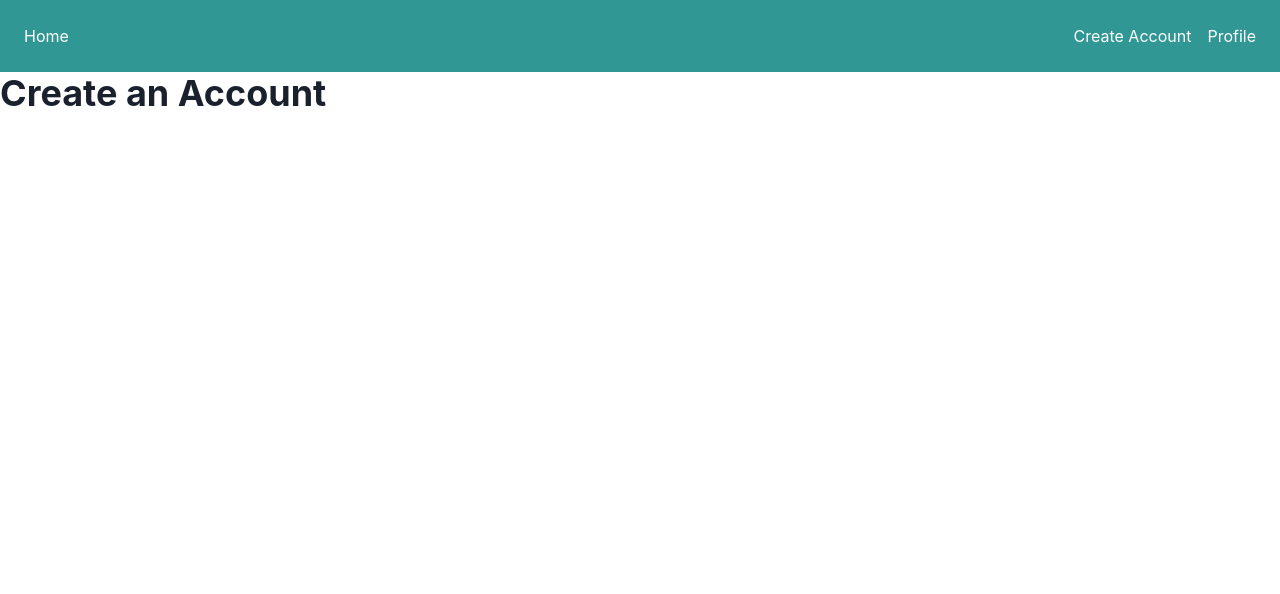
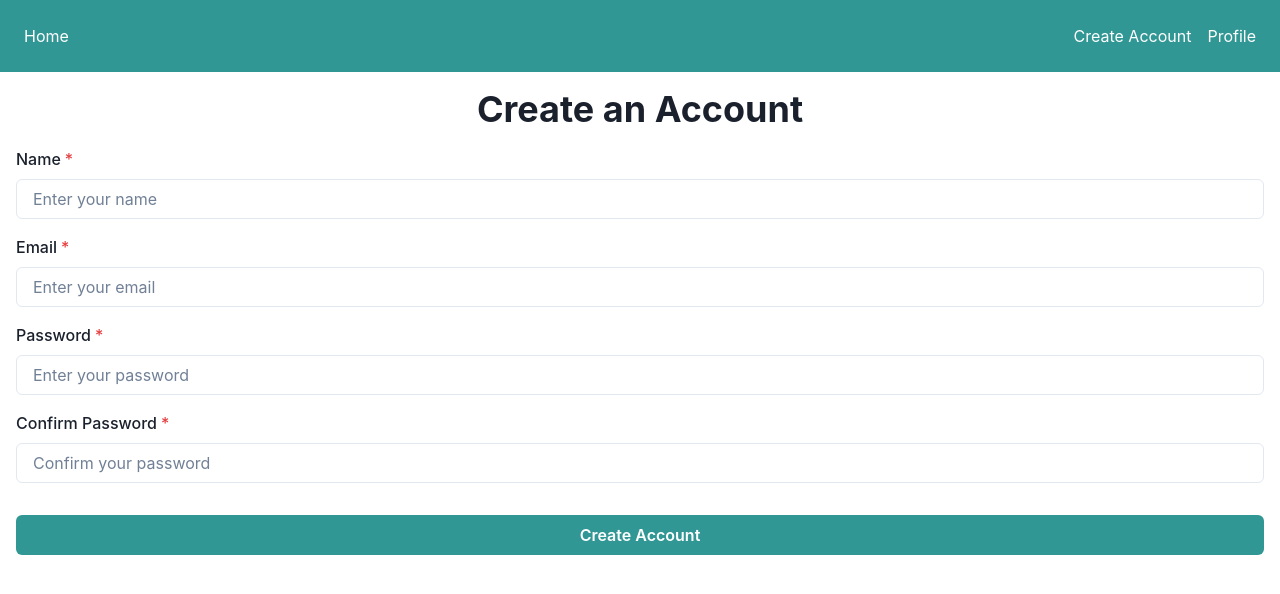
Before and after one commit to GPT-Engineer-App/soil-horizon-swipe-tracker, a React (Vite) app: page /create-account in a window 1280 px wide. Shown: the top 594 px of the page. Built offline with nearby package versions, Linux system fonts and the light colour scheme.

Commit message:
add to the "creat Account" page the regular fields with name, emails and so on
Added a form with fields for Name, Email, Password, and Confirm Password to the "Create Account" page using Chakra UI components.

```diff
--- a/src/pages/CreateAccount.jsx
+++ b/src/pages/CreateAccount.jsx
@@ -1,13 +1,28 @@
-import React from "react";
-import { Box, Heading } from "@chakra-ui/react";
+import { FormControl, FormLabel, Input, Button, VStack, Heading } from "@chakra-ui/react";
 
-function CreateAccount() {
+export default function CreateAccount() {
   return (
-    <Box>
+    <VStack spacing={4} p={4}>
       <Heading>Create an Account</Heading>
-      {/* The form and logic for creating an account will be added here */}
-    </Box>
+      <FormControl id="name" isRequired>
+        <FormLabel>Name</FormLabel>
+        <Input placeholder="Enter your name" />
+      </FormControl>
+      <FormControl id="email" isRequired>
+        <FormLabel>Email</FormLabel>
+        <Input placeholder="Enter your email" type="email" />
+      </FormControl>
+      <FormControl id="password" isRequired>
+        <FormLabel>Password</FormLabel>
+        <Input placeholder="Enter your password" type="password" />
+      </FormControl>
+      <FormControl id="confirm-password" isRequired>
+        <FormLabel>Confirm Password</FormLabel>
+        <Input placeholder="Confirm your password" type="password" />
+      </FormControl>
+      <Button colorScheme="teal" width="full" mt={4}>
+        Create Account
+      </Button>
+    </VStack>
   );
 }
-
-export default CreateAccount;
```
